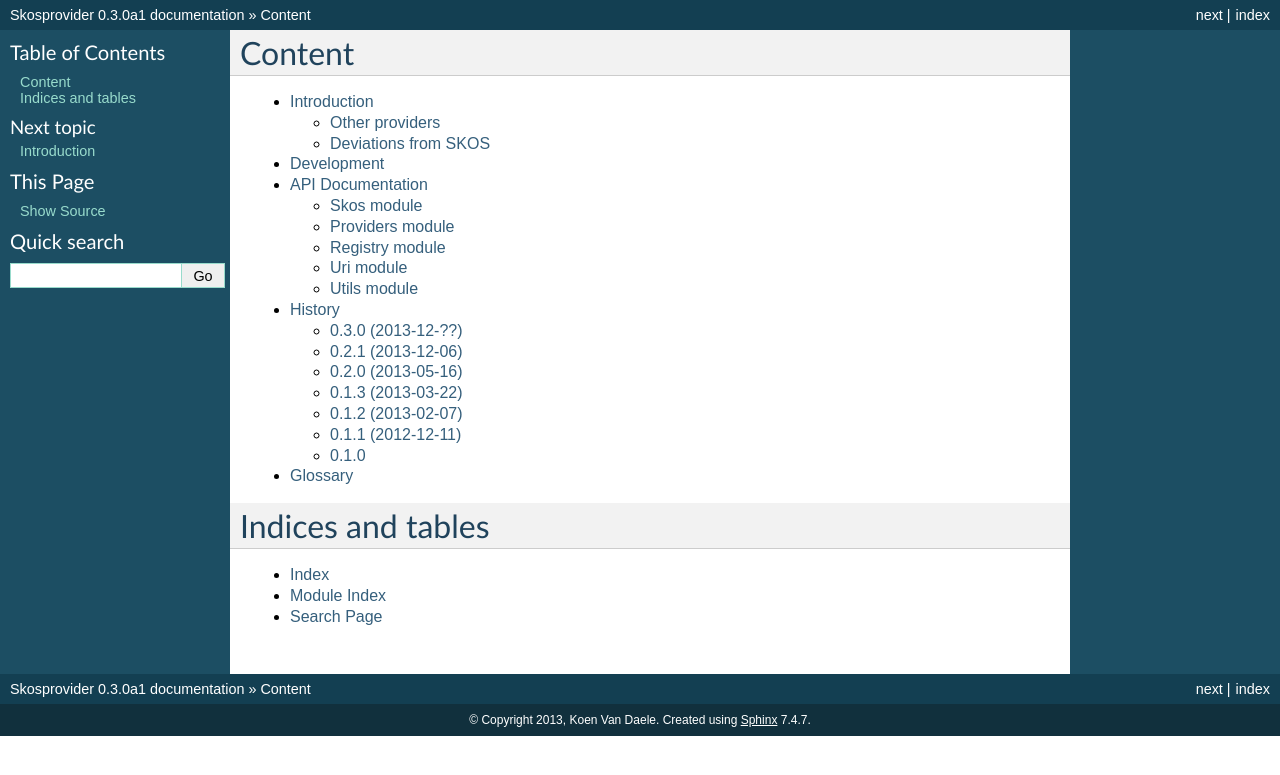
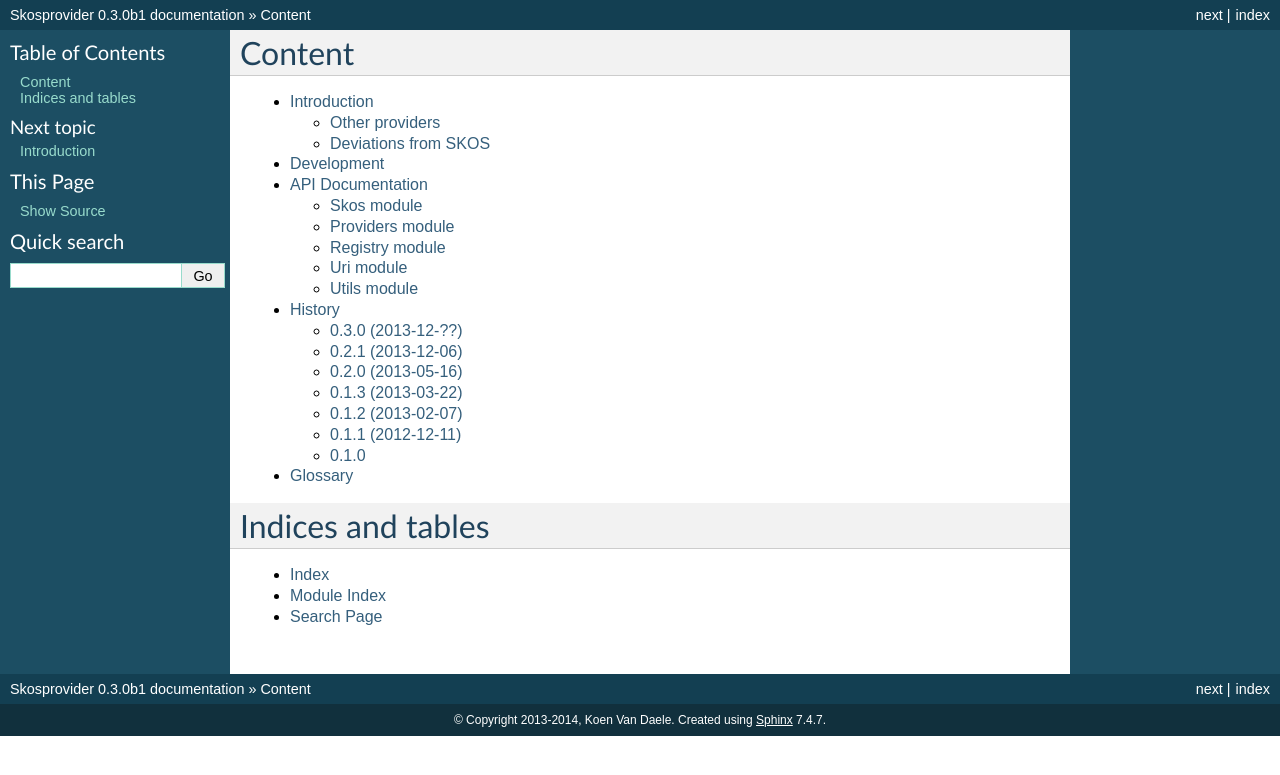
Before and after one commit to OnroerendErfgoed/skosprovider, a Sphinx documentation site: the page built from docs/index.rst, in a window 1280 px wide. Shown: the top 775 px of the page. Built offline with Sphinx 7.4.7, drawn with Linux system fonts in a browser that asks for light colours.

Commit message:
Version 0.3.0b1

```diff
--- a/docs/conf.py
+++ b/docs/conf.py
@@ -41,7 +41,7 @@
 
 # General information about the project.
 project = u'Skosprovider'
-copyright = u'2013, Koen Van Daele'
+copyright = u'2013-2014, Koen Van Daele'
 
 # The version info for the project you're documenting, acts as replacement for
 # |version| and |release|, also used in various other places throughout the
@@ -50,7 +50,7 @@
 # The short X.Y version.
 version = '0.3'
 # The full version, including alpha/beta/rc tags.
-release = '0.3.0a1'
+release = '0.3.0b1'
 
 # The language for content autogenerated by Sphinx. Refer to documentation
 # for a list of supported languages.
--- a/setup.py
+++ b/setup.py
@@ -18,7 +18,7 @@
 
 setup(
     name='skosprovider',
-    version='0.3.0a1',
+    version='0.3.0b1',
     description='Abstraction layer for SKOS vocabularies.',
     long_description=open('README.rst').read() + '\n\n' +
                      open('HISTORY.rst').read(),
```
